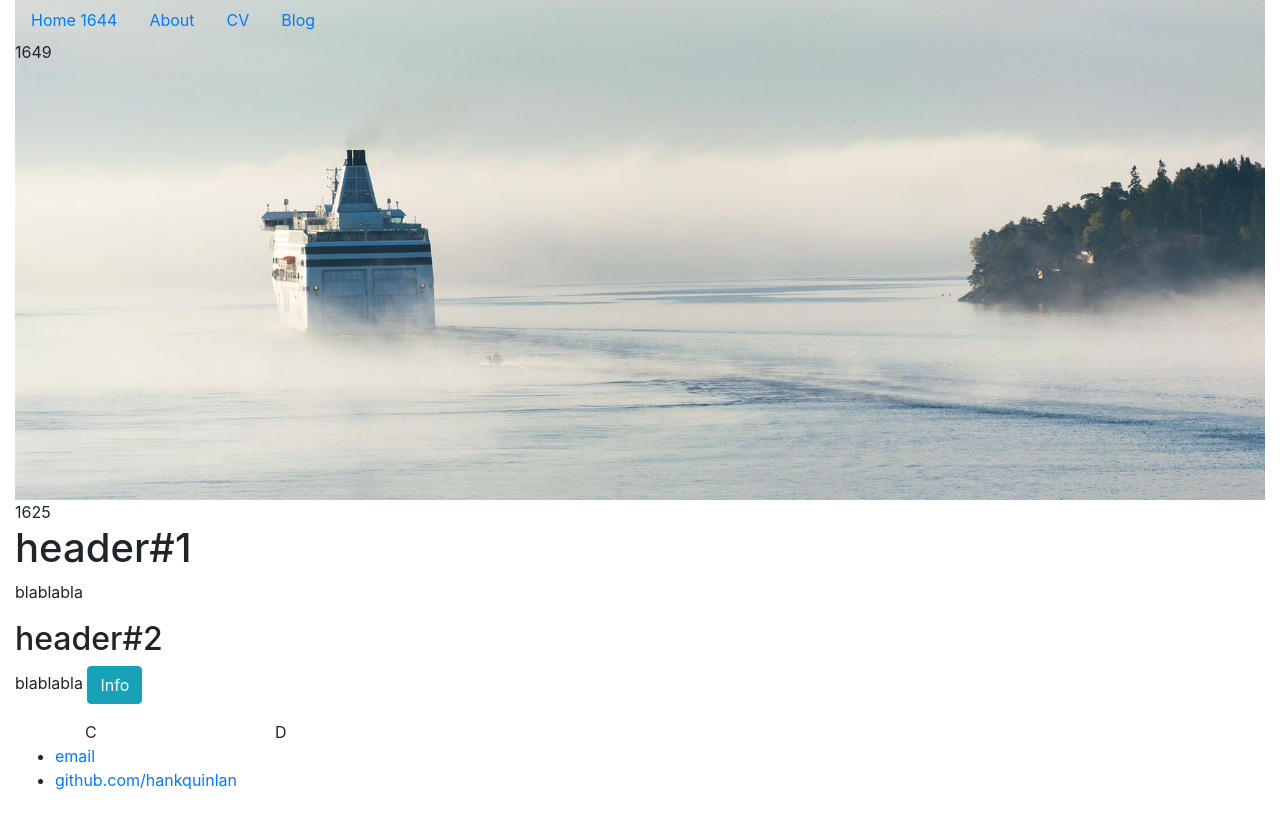
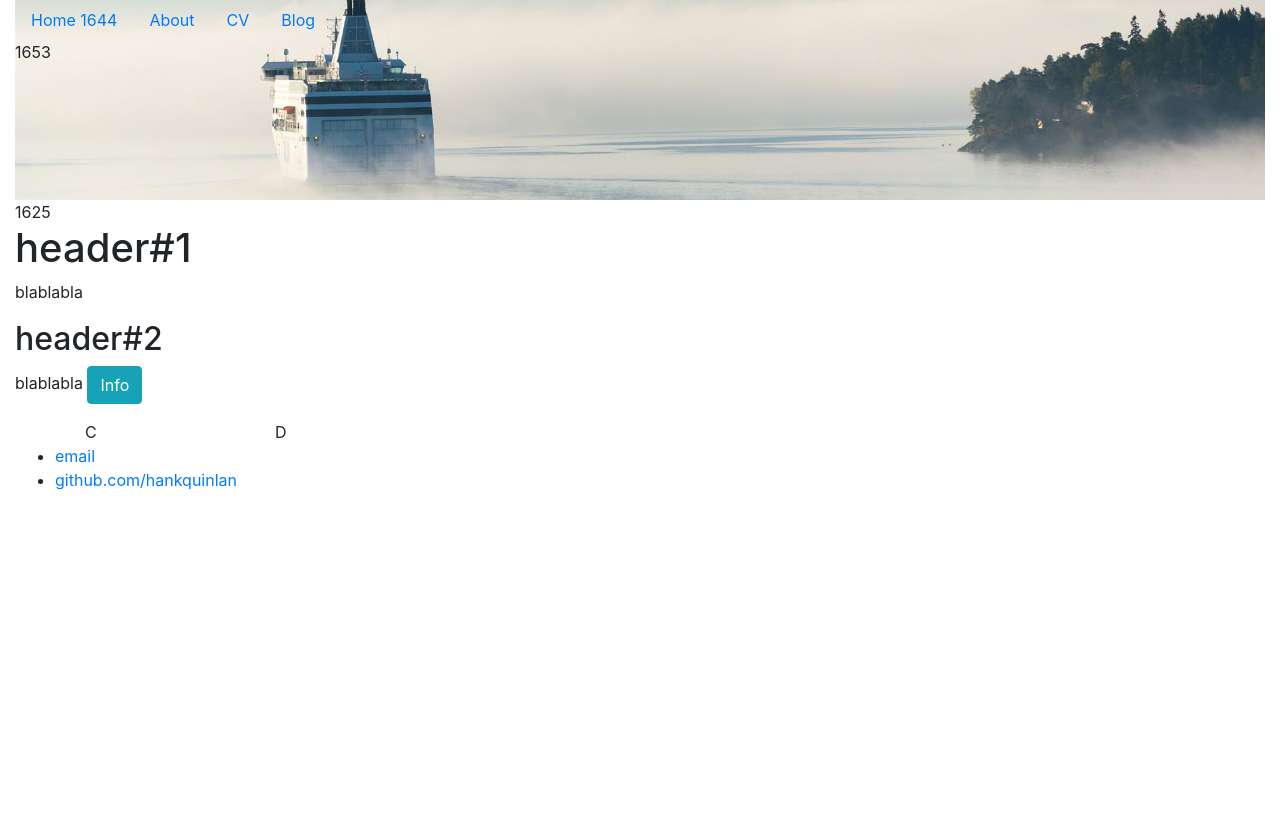
Before and after one commit to OrgaEvolutions/Nathoup.github.io, a Jekyll site: the page built from index.html, in a window 1280 px wide. Shown: the top 829 px of the page. Built offline with Jekyll 4.4.1, drawn with Linux system fonts in a browser that asks for light colours.

Commit message:
Update header.html

```diff
--- a/_includes/header.html
+++ b/_includes/header.html
@@ -1,4 +1,4 @@
-<header style="background-image: url(/images/cover.jpg);background-size: cover;height:500px;background-position: center;">
+<header style="background-image: url(/images/cover.jpg);background-size: cover;height:200px;background-position: center;">
 	<ul class="nav nav-pills">
 		<li class="nav-item">
 			<a class="nav-link" href="/!">Home 1644</a>
@@ -13,5 +13,5 @@
 			<a class="nav-link" href="/articles">Blog</a>
 		</li>
 	</ul>
-	1649
+	1653
 </header>
```
